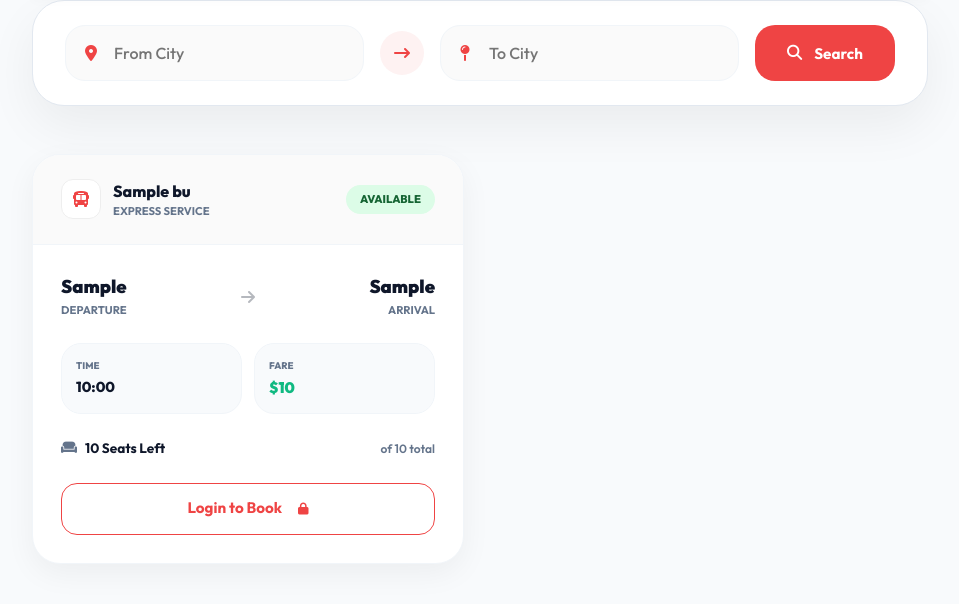
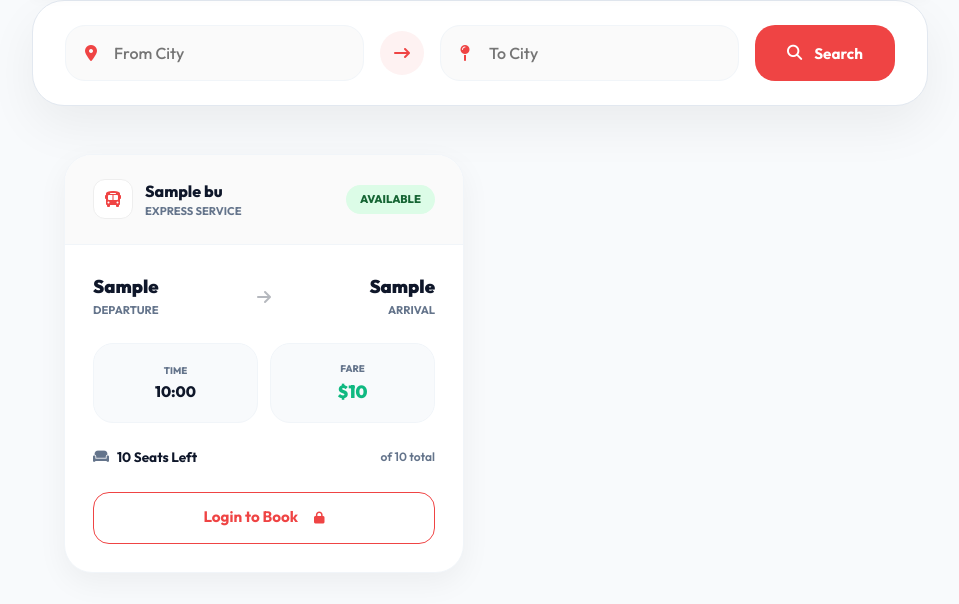
Before and after one commit to miyat0/bus_reservation_project., a Django app: page /users/search/ in a window 1280 px wide. Shown: the part 120-724 px from the top of the page, without its empty margins (160-1119 px from the left). Run offline with Django 5.2, Linux system fonts and the light colour scheme; tables that the repository leaves empty hold one stand-in row (values such as "Sample post").

Commit message:
style: center bus results grid and card detail content

```diff
--- a/templates/users/search_buses.html
+++ b/templates/users/search_buses.html
@@ -38,7 +38,7 @@
     </div>
 
     <!-- Result Grid -->
-    <div style="display: grid; grid-template-columns: repeat(auto-fill, minmax(350px, 1fr)); gap: 32px;">
+    <div style="display: grid; grid-template-columns: repeat(auto-fill, minmax(350px, 400px)); gap: 32px; justify-content: center;">
         {% for bus in buses %}
             <article class="card" style="padding: 0; border-radius: 28px; overflow: hidden; border: 1px solid #f1f5f9; transition: all 0.3s ease;">
                 <!-- Header -->
@@ -77,13 +77,13 @@
 
                     <!-- Details Row -->
                     <div style="display: flex; gap: 12px; margin-bottom: 24px;">
-                        <div style="flex: 1; padding: 14px; background: #f8fafc; border-radius: 20px; border: 1px solid #f1f5f9;">
+                        <div style="flex: 1; padding: 14px; background: #f8fafc; border-radius: 20px; border: 1px solid #f1f5f9; text-align: center; display: flex; flex-direction: column; justify-content: center; min-height: 80px;">
                             <div style="font-size: 0.6rem; font-weight: 800; color: var(--text-muted); text-transform: uppercase; margin-bottom: 4px;">Time</div>
-                            <div style="font-size: 0.9rem; font-weight: 800;">{{ bus.departure_time|date:"H:i" }}</div>
+                            <div style="font-size: 0.95rem; font-weight: 800;">{{ bus.departure_time|date:"H:i" }}</div>
                         </div>
-                        <div style="flex: 1; padding: 14px; background: #f8fafc; border-radius: 20px; border: 1px solid #f1f5f9;">
+                        <div style="flex: 1; padding: 14px; background: #f8fafc; border-radius: 20px; border: 1px solid #f1f5f9; text-align: center; display: flex; flex-direction: column; justify-content: center; min-height: 80px;">
                             <div style="font-size: 0.6rem; font-weight: 800; color: var(--text-muted); text-transform: uppercase; margin-bottom: 4px;">Fare</div>
-                            <div style="font-size: 0.95rem; font-weight: 900; color: #10b981;">${{ bus.price }}</div>
+                            <div style="font-size: 1.1rem; font-weight: 900; color: #10b981;">${{ bus.price }}</div>
                         </div>
                     </div>
 
```
